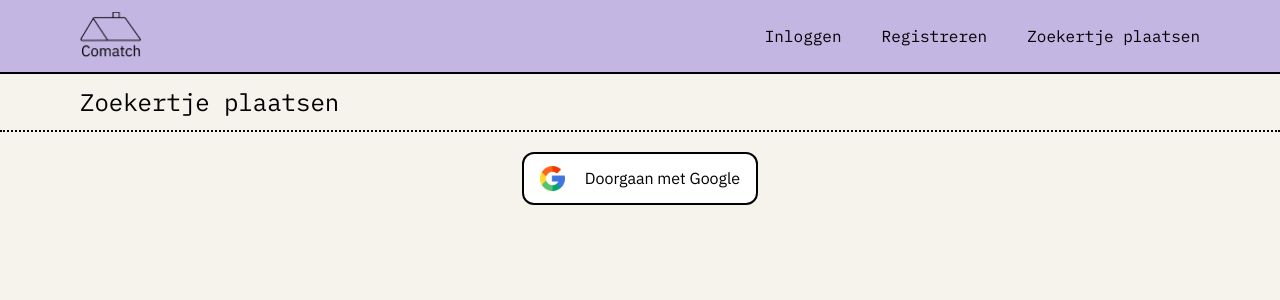
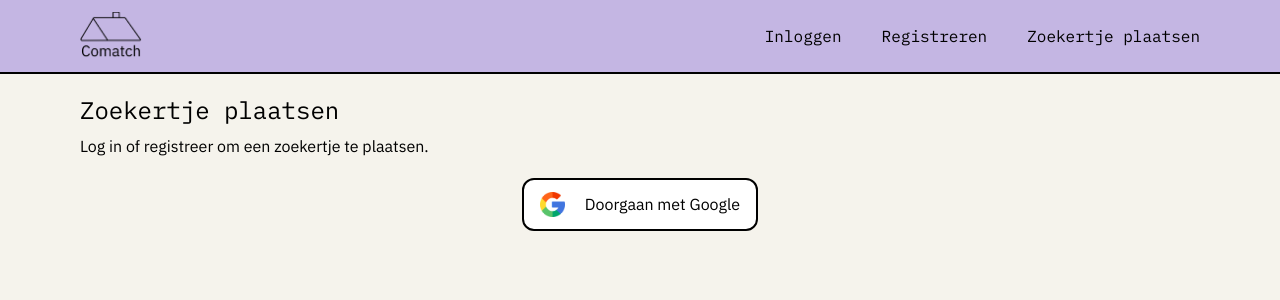
Before and after one commit to robinspiltijns/comatch-app, a Next.js app: page /post-listing in a window 1280 px wide. Shown: the top 300 px of the page. Built offline with nearby package versions, Linux system fonts and the light colour scheme; no server answers.

Commit message:
change description input to text area

```diff
--- a/src/app/_components/Authenticate.tsx
+++ b/src/app/_components/Authenticate.tsx
@@ -17,13 +17,13 @@ function Authenticate(): JSX.Element {
   const [supportedUserAgent, setSupportedUserAgent] = useState(true);
 
   return (
-    <div>
+    <div className="w-full lg:w-auto">
       {supportedUserAgent && (
         <button
           onClick={handleLogin}
-          className="bg-white border-2 rounded-xl py-3 px-4"
+          className="bg-white border-2 rounded-xl py-3 px-4 w-full"
         >
-          <div className="flex flex-row space-x-5 items-center relative">
+          <div className="flex flex-row space-x-5 items-center ">
             <Image src="/google.png" alt="google icon" width={25} height={20} />
             <div className="text-center w-full">Doorgaan met Google</div>
           </div>
--- a/src/app/_components/ListingSummary.tsx
+++ b/src/app/_components/ListingSummary.tsx
@@ -1,8 +1,9 @@
 import { ListingSummary } from "@/lib/firebase/firestore/schema";
+import { format } from "date-fns";
 import Image from "next/image";
 import Link from "next/link";
 
-function ListingSummary(props: ListingSummary) {
+function ShortListing(props: ListingSummary) {
   return (
     <Link href={`/listing/${props.listingId}`}>
       <div className=" bg-white border-2 rounded-xl p-4">
@@ -18,7 +19,7 @@ function ListingSummary(props: ListingSummary) {
           {props.title}
         </div>
         <div className="grid grid-cols-2 items gap-x-5 gap-y-2 mb-3">
-          <div>Inhuisdatum: {props.moveInDate.toLocaleDateString()}</div>
+          <div>Vanaf: {format(props.moveInDate, "dd/MM/yyyy")}</div>
           <div>Domicilie: {props.domicile ? "Ja" : "Nee"}</div>
           <div>Aantal cohousers: {props.amountOfCohousers}</div>
           <div>Leeftijden: {`${props.ageRange[0]} - ${props.ageRange[1]}`}</div>
@@ -29,4 +30,4 @@ function ListingSummary(props: ListingSummary) {
   );
 }
 
-export default ListingSummary;
+export default ShortListing;
--- a/src/app/globals.css
+++ b/src/app/globals.css
@@ -7,3 +7,7 @@
     @apply font-sans;
   }
 }
+
+h1 {
+  @apply font-mono text-2xl;
+}
--- a/src/app/listing/[id]/page.tsx
+++ b/src/app/listing/[id]/page.tsx
@@ -1,5 +1,4 @@
 import HouseAttributes from "@/app/listing/[id]/HouseAttributes";
-import { doc } from "firebase/firestore";
 import Image from "next/image";
 import PeopleAttributes from "@/app/listing/[id]/PeopleAttributes";
 import LightBox from "@/app/listing/[id]/LightBox";
--- a/src/app/page.tsx
+++ b/src/app/page.tsx
@@ -6,8 +6,8 @@ export default async function Listings() {
   const listingSummariesResult = await getListingSummaries();
   if (listingSummariesResult.isSuccess) {
     return (
-      <div className="px-5 lg:px-20">
-        <h1 className="font-mono text-2xl my-5">Cohousings in Leuven</h1>
+      <div className="p-5 lg:px-20">
+        <h1 className="mb-5">Cohousings in Leuven</h1>
         <div className="grid grid-cols-1 lg:grid-cols-2 xl:grid-cols-3 gap-5 lg:gap-8 xl:gap-10">
           {listingSummariesResult.value.map((listingSummary) => (
             <Listing key={listingSummary.listingId} {...listingSummary} />
--- a/src/app/post-listing/PostCohousingForm.tsx
+++ b/src/app/post-listing/PostCohousingForm.tsx
@@ -31,6 +31,7 @@ import { nlBE } from "date-fns/locale";
 import { Button } from "../_components/ui/button";
 import { uploadThumbnail } from "@/lib/firebase/storage";
 import { uploadListingSummary } from "@/lib/firebase/firestore/queries";
+import { Textarea } from "@/components/ui/textarea";
 
 const cohousingFormSchema = z.object({
   title: z.string().min(1, "Geef een titel in."),
@@ -119,23 +120,6 @@ export default function PostCohousingForm() {
                 <FormMessage>
                   {form.formState.errors.title && (
                     <p>{form.formState.errors.title.message}</p>
-                  )}
-                </FormMessage>
-              </FormItem>
-            )}
-          />
-          <FormField
-            control={form.control}
-            name="description"
-            render={({ field }) => (
-              <FormItem>
-                <FormLabel>Bescrhijving</FormLabel>
-                <FormControl>
-                  <Input placeholder="Bescrhijving" {...field} />
-                </FormControl>
-                <FormMessage>
-                  {form.formState.errors.description && (
-                    <p>{form.formState.errors.description.message}</p>
                   )}
                 </FormMessage>
               </FormItem>
@@ -270,6 +254,23 @@ export default function PostCohousingForm() {
               </FormItem>
             )}
           />
+          <FormField
+            control={form.control}
+            name="description"
+            render={({ field }) => (
+              <FormItem>
+                <FormLabel>Bescrhijving</FormLabel>
+                <FormControl>
+                  <Textarea placeholder="Bescrhijving" {...field} />
+                </FormControl>
+                <FormMessage>
+                  {form.formState.errors.description && (
+                    <p>{form.formState.errors.description.message}</p>
+                  )}
+                </FormMessage>
+              </FormItem>
+            )}
+          />
         </div>
         <Button disabled={!form.formState.isValid} type="submit">
           Klaar
--- a/src/app/post-listing/page.tsx
+++ b/src/app/post-listing/page.tsx
@@ -21,8 +21,13 @@ export default function PostListing() {
       break;
     case "UNAUTHENTICATED":
       body = (
-        <div className="flex flex-row justify-center">
-          <Authenticate />
+        <div>
+          <p className="mb-5">
+            Log in of registreer om een zoekertje te plaatsen.
+          </p>
+          <div className="flex flex-row justify-center">
+            <Authenticate />
+          </div>
         </div>
       );
       break;
@@ -34,11 +39,10 @@ export default function PostListing() {
   }
 
   return (
-    <div>
-      <h2 className="font-mono text-2xl py-3 px-5 lg:px-20 border-b-2 border-dotted">
-        Zoekertje plaatsen
-      </h2>
-      <div className="p-5 lg:px-20">{body}</div>
+    <div className="p-5 lg:px-20">
+      <h1 className="mb-2">Zoekertje plaatsen</h1>
+
+      <div>{body}</div>
     </div>
   );
 }
--- /dev/null
+++ b/src/components/ui/textarea.tsx
@@ -0,0 +1,24 @@
+import * as React from "react";
+
+import { cn } from "@/lib/utils";
+
+export interface TextareaProps
+  extends React.TextareaHTMLAttributes<HTMLTextAreaElement> {}
+
+const Textarea = React.forwardRef<HTMLTextAreaElement, TextareaProps>(
+  ({ className, ...props }, ref) => {
+    return (
+      <textarea
+        className={cn(
+          "flex min-h-[80px] w-full rounded-md border-2 bg-white px-3 py-2 text-sm ring-offset-white placeholder:text-slate-500 focus-visible:outline-none focus-visible:ring-2 focus-visible:ring-slate-950 focus-visible:ring-offset-2 disabled:cursor-not-allowed disabled:opacity-50 dark:border-slate-800 dark:bg-slate-950 dark:ring-offset-slate-950 dark:placeholder:text-slate-400 dark:focus-visible:ring-slate-300",
+          className
+        )}
+        ref={ref}
+        {...props}
+      />
+    );
+  }
+);
+Textarea.displayName = "Textarea";
+
+export { Textarea };
--- a/src/lib/firebase/firestore/schema.ts
+++ b/src/lib/firebase/firestore/schema.ts
@@ -69,7 +69,6 @@ export const docToListing = z
     imageUrl: z.string(),
     moveInDate: z.instanceof(Timestamp),
     domicile: z.boolean(),
-    amountOfCohousers: z.number().int(),
     ageRange: z.tuple([z.number().int(), z.number().int()]),
     price: z.number(),
     city: z.string(),
```
